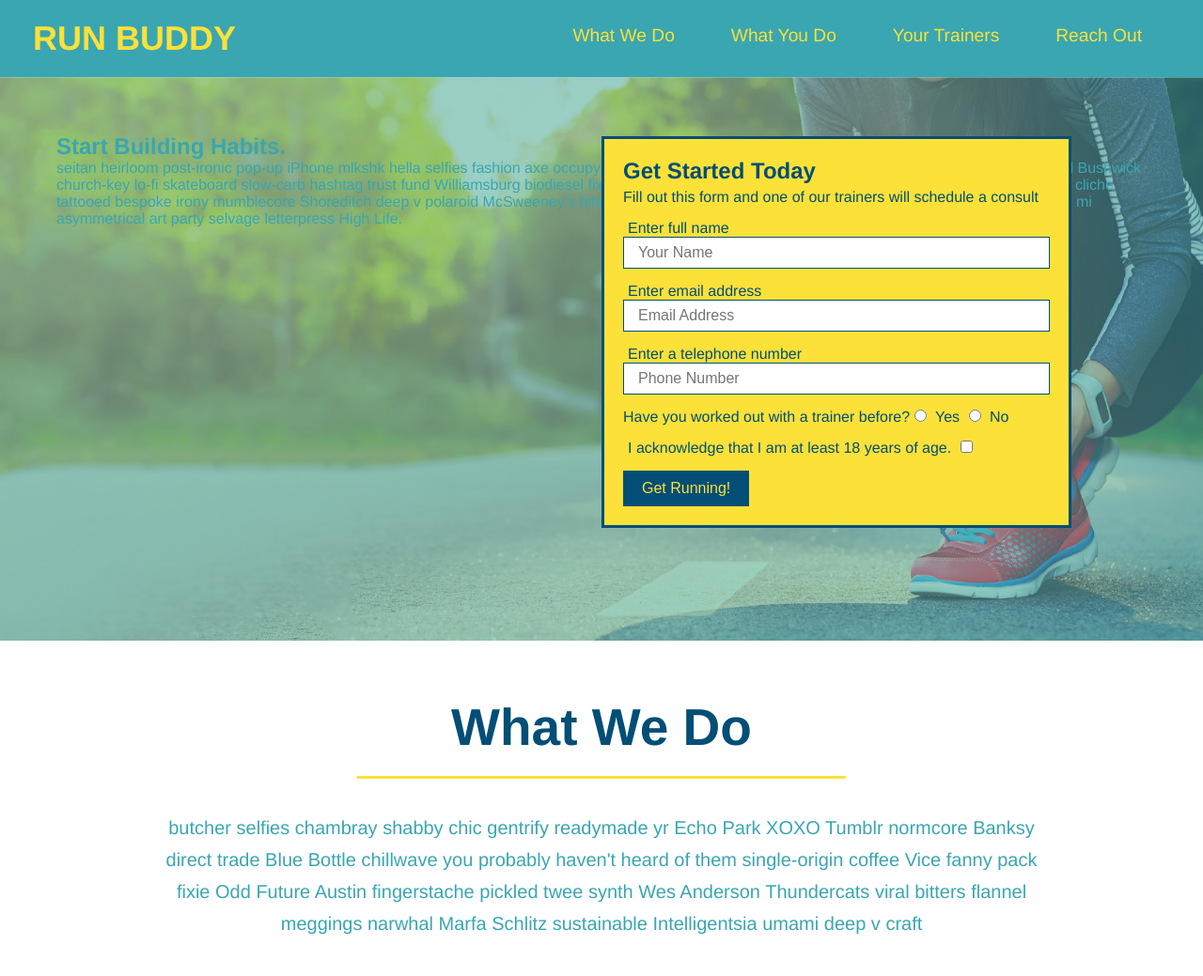
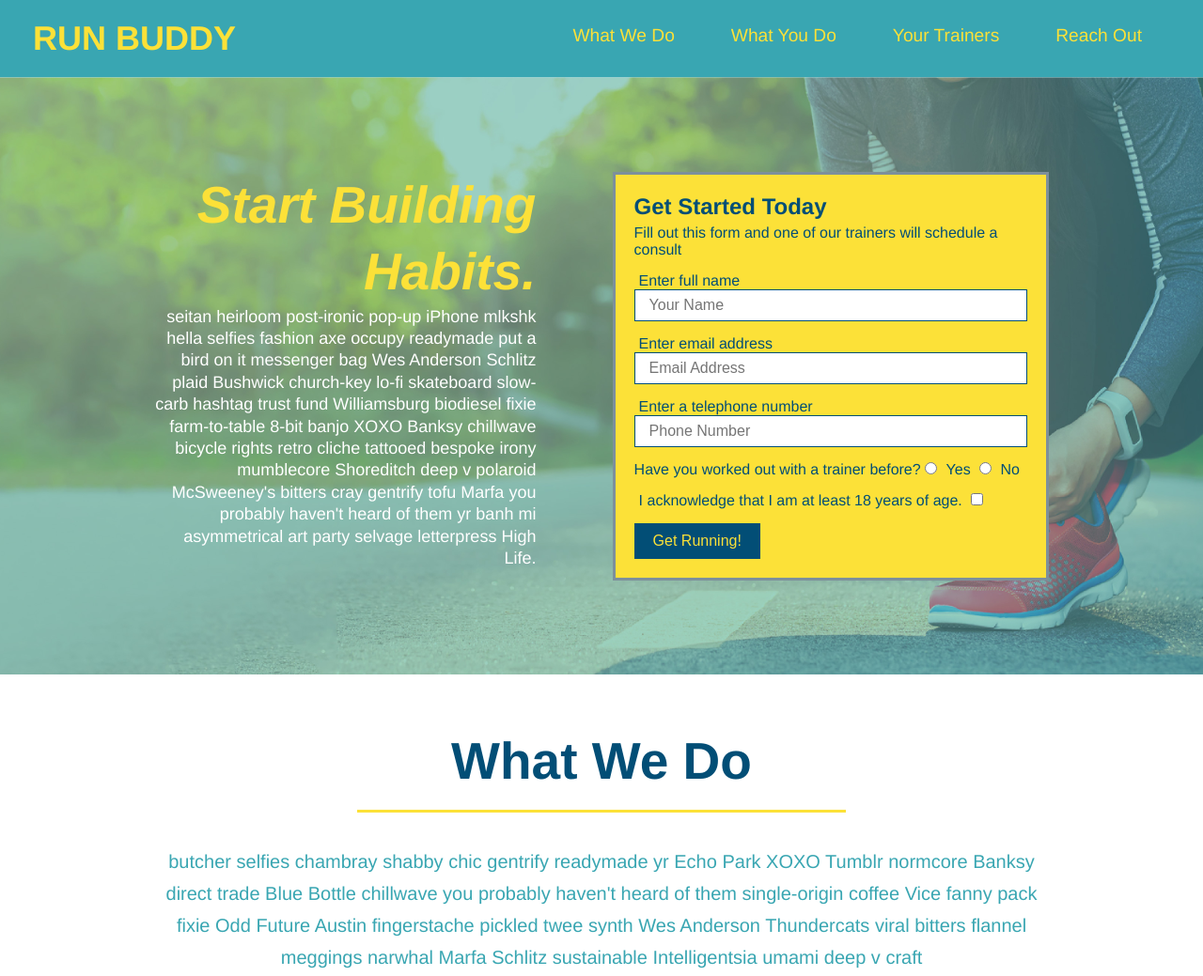
Before and after one commit to limichael97/run-buddy, a plain HTML site: page index.html in a window 1280 px wide. Shown: the top 1039 px of the page at 94% size. Drawn offline with Linux system fonts and the light colour scheme.

Commit message:
add flexbox to the hero

```diff
--- a/assets/css/style.css
+++ b/assets/css/style.css
@@ -55,17 +55,18 @@ footer {
     background: #fce138;
     width: 100%;
     padding: 40px 35px;
+    display: flex;
+    justify-content: space-between;
+    flex-wrap: wrap;
 }
 
 footer h2 {
-    display: inline;
     color: #024e76;
     font-size:30px;
     margin: 0;
 }
 
 footer div {
-    float: right;
     line-height: 1.5;
     text-align: right;
 }
@@ -81,10 +82,11 @@ section {
 /* Hero Styke Start */
 .hero {
     background-image: url("../images/hero-bg.jpg");
-    height: 600px;
     background-size: cover;
     background-position: center;
-    position: relative;
+    display: flex;
+    justify-content: center;
+    flex-wrap: wrap;
 }
 /* Hero Style End */
 
@@ -92,12 +94,24 @@ section {
     color: #024e76;
     background-color: #fce138;
     padding: 20px;
-    width: 500px;
-    border:solid 3px #024e76;
-    position: absolute;
-    bottom: 120px;
-    right: 140px;
+    border:solid 3px #7d909b;
+    width: 40%;
+    margin: 3.5%;
+}
 
+.hero-cta {
+    width: 35%;
+    text-align: right;
+    margin: 3.5%;
+    color: #fff;
+    font-size: 18px;
+    line-height: 1.3;
+}
+
+.hero-cta h2 {
+    font-style: italic;
+    font-size: 55px;
+    color: #fce138;
 }
 
 section h3 {
```
